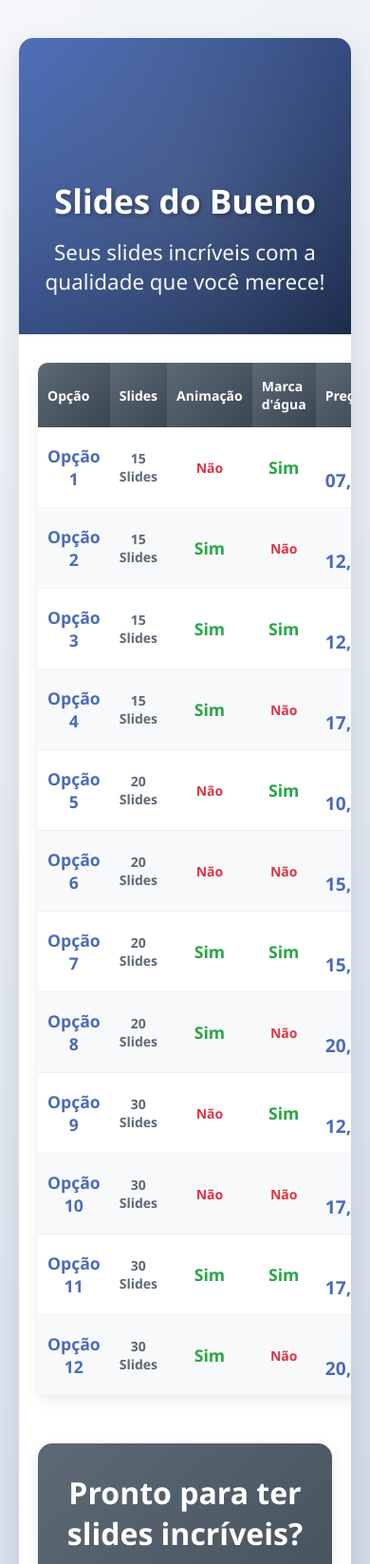
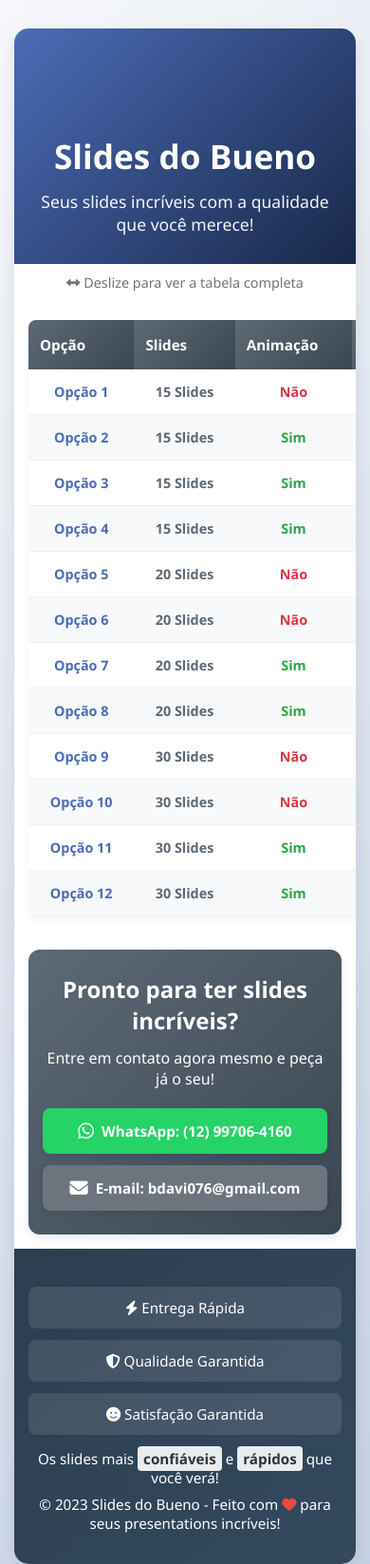
Before and after one commit to bdavi076-dot/bdavi076-dot.github.io, a plain HTML site: page index.html in a window 390 px wide. Shown: the top 1647 px of the page at 95% size. Drawn offline with Linux system fonts and the light colour scheme.

Commit message:
index.html

```diff
--- a/index.html
+++ b/index.html
@@ -20,7 +20,7 @@
             display: flex;
             flex-direction: column;
             align-items: center;
-            padding: 20px;
+            padding: 15px;
         }
 
         .container {
@@ -28,82 +28,69 @@
             width: 100%;
             background: white;
             border-radius: 15px;
-            box-shadow: 0 10px 30px rgba(0, 0, 0, 0.1);
+            box-shadow: 0 5px 15px rgba(0, 0, 0, 0.08);
             overflow: hidden;
-            margin: 20px 0;
+            margin: 15px 0;
         }
 
         .header {
             background: linear-gradient(135deg, #4b6cb7 0%, #182848 100%);
             color: white;
             text-align: center;
-            padding: 40px 20px;
+            padding: 30px 15px;
             position: relative;
             overflow: hidden;
         }
 
-        .header::before {
-            content: "";
-            position: absolute;
-            top: -50%;
-            left: -50%;
-            width: 200%;
-            height: 200%;
-            background: radial-gradient(circle, rgba(255,255,255,0.1) 0%, rgba(255,255,255,0) 60%);
-            transform: rotate(30deg);
-        }
-
         .header h1 {
-            font-size: 3rem;
-            margin-bottom: 15px;
-            font-weight: 800;
-            text-shadow: 2px 2px 4px rgba(0,0,0,0.3);
-            position: relative;
+            font-size: 2.2rem;
+            margin-bottom: 12px;
+            font-weight: 700;
         }
 
         .header p {
-            font-size: 1.4rem;
+            font-size: 1.1rem;
             opacity: 0.95;
             max-width: 600px;
             margin: 0 auto;
-            position: relative;
         }
 
         .logo {
-            font-size: 4rem;
-            margin-bottom: 20px;
+            font-size: 3rem;
+            margin-bottom: 15px;
             color: #ffffff;
-            text-shadow: 0 0 10px rgba(0,0,0,0.2);
-            position: relative;
         }
 
         .table-container {
             overflow-x: auto;
-            padding: 30px 20px;
+            padding: 20px 15px;
+            -webkit-overflow-scrolling: touch;
         }
 
         table {
             width: 100%;
             border-collapse: collapse;
             margin: 0 auto;
-            box-shadow: 0 5px 15px rgba(0, 0, 0, 0.08);
-            border-radius: 10px;
+            box-shadow: 0 3px 10px rgba(0, 0, 0, 0.05);
+            border-radius: 8px;
             overflow: hidden;
+            min-width: 600px; /* Força scroll horizontal em mobile */
         }
 
         th {
             background: linear-gradient(135deg, #5D6975 0%, #3A4753 100%);
             color: white;
-            padding: 20px;
+            padding: 16px 12px;
             text-align: left;
-            font-weight: 700;
-            font-size: 1.1rem;
+            font-weight: 600;
+            font-size: 0.95rem;
         }
 
         td {
-            padding: 18px 20px;
+            padding: 14px 12px;
             border-bottom: 1px solid #f0f0f0;
             color: #444;
+            font-size: 0.9rem;
         }
 
         tr:nth-child(even) {
@@ -112,14 +99,12 @@
 
         tr:hover {
             background-color: #e9ecef;
-            transition: all 0.2s ease;
         }
 
         .opcao {
-            font-weight: 700;
+            font-weight: 600;
             color: #4b6cb7;
             text-align: center;
-            font-size: 1.1rem;
         }
 
         .slides {
@@ -134,8 +119,7 @@
 
         .sim {
             color: #28a745;
-            font-weight: 700;
-            font-size: 1.1rem;
+            font-weight: 600;
         }
 
         .nao {
@@ -145,52 +129,54 @@
 
         .preco {
             text-align: right;
-            font-weight: 800;
+            font-weight: 700;
             color: #4b6cb7;
-            font-size: 1.2rem;
         }
 
         .cta-box {
             background: linear-gradient(135deg, #5D6975 0%, #3A4753 100%);
             color: white;
-            padding: 30px;
+            padding: 25px 15px;
             text-align: center;
-            margin: 20px;
-            border-radius: 15px;
-            box-shadow: 0 5px 15px rgba(0, 0, 0, 0.1);
+            margin: 15px;
+            border-radius: 12px;
+            box-shadow: 0 4px 10px rgba(0, 0, 0, 0.08);
         }
 
         .cta-box h2 {
-            font-size: 2rem;
-            margin-bottom: 15px;
+            font-size: 1.5rem;
+            margin-bottom: 12px;
+        }
+
+        .cta-box p {
+            margin-bottom: 20px;
         }
 
         .contact-buttons {
             display: flex;
-            justify-content: center;
-            gap: 20px;
-            margin-top: 25px;
-            flex-wrap: wrap;
+            flex-direction: column;
+            gap: 12px;
+            margin-top: 20px;
         }
 
         .contact-button {
-            display: inline-flex;
+            display: flex;
             align-items: center;
             justify-content: center;
-            padding: 16px 30px;
+            padding: 14px 20px;
             background: #25D366;
             color: white;
-            border-radius: 50px;
+            border-radius: 8px;
             text-decoration: none;
-            font-weight: 700;
-            transition: all 0.3s ease;
-            box-shadow: 0 5px 15px rgba(0, 0, 0, 0.1);
-            font-size: 1.1rem;
+            font-weight: 600;
+            transition: all 0.2s ease;
+            box-shadow: 0 3px 8px rgba(0, 0, 0, 0.1);
+            font-size: 0.95rem;
         }
 
         .contact-button:hover {
-            transform: translateY(-5px);
-            box-shadow: 0 8px 20px rgba(0, 0, 0, 0.2);
+            transform: translateY(-2px);
+            box-shadow: 0 5px 12px rgba(0, 0, 0, 0.15);
         }
 
         .contact-button.whatsapp {
@@ -202,79 +188,113 @@
         }
 
         .button-icon {
-            margin-right: 10px;
-            font-size: 1.4rem;
+            margin-right: 8px;
+            font-size: 1.2rem;
         }
 
         .footer {
-            padding: 30px;
+            padding: 25px 15px;
             text-align: center;
             background: linear-gradient(135deg, #2c3e50 0%, #34495e 100%);
             color: white;
-            font-size: 1.1rem;
+            font-size: 0.95rem;
         }
 
         .footer p {
-            margin: 10px 0;
+            margin: 8px 0;
         }
 
         .guarantee {
             display: flex;
-            justify-content: center;
-            gap: 20px;
-            margin: 20px 0;
-            flex-wrap: wrap;
+            flex-direction: column;
+            gap: 12px;
+            margin: 15px 0;
         }
 
         .guarantee-item {
             background: rgba(255, 255, 255, 0.1);
-            padding: 15px;
-            border-radius: 10px;
-            min-width: 200px;
+            padding: 12px;
+            border-radius: 8px;
             text-align: center;
-            backdrop-filter: blur(5px);
-        }
-
-        @media (max-width: 768px) {
-            .header h1 {
-                font-size: 2.2rem;
-            }
-
-            th, td {
-                padding: 15px 10px;
-                font-size: 14px;
-            }
-
-            .contact-buttons {
-                flex-direction: column;
-                align-items: center;
-            }
-
-            .contact-button {
-                width: 90%;
-            }
-
-            .guarantee {
-                flex-direction: column;
-                align-items: center;
-            }
-
-            .guarantee-item {
-                width: 90%;
-            }
-        }
-
-        .emoji {
-            font-size: 1.2rem;
-            margin: 0 3px;
         }
 
         .highlight {
             background: #e9ecef;
             padding: 3px 6px;
-            border-radius: 5px;
-            font-weight: 700;
+            border-radius: 4px;
+            font-weight: 600;
             color: #333;
+        }
+
+        /* Media Query para tablets */
+        @media (min-width: 768px) {
+            .header {
+                padding: 40px 20px;
+            }
+
+            .header h1 {
+                font-size: 2.8rem;
+            }
+
+            .header p {
+                font-size: 1.3rem;
+            }
+
+            .contact-buttons {
+                flex-direction: row;
+                justify-content: center;
+            }
+
+            .contact-button {
+                flex: 1;
+                max-width: 280px;
+            }
+
+            .guarantee {
+                flex-direction: row;
+                justify-content: center;
+                gap: 15px;
+            }
+
+            .guarantee-item {
+                flex: 1;
+                max-width: 250px;
+            }
+        }
+
+        /* Media Query para desktops */
+        @media (min-width: 1024px) {
+            .container {
+                margin: 20px 0;
+            }
+
+            .header h1 {
+                font-size: 3rem;
+            }
+
+            table {
+                min-width: auto;
+            }
+
+            th, td {
+                padding: 18px 15px;
+                font-size: 1rem;
+            }
+        }
+
+        /* Melhorias de usabilidade para mobile */
+        .scroll-hint {
+            text-align: center;
+            padding: 10px 0;
+            color: #6c757d;
+            font-size: 0.9rem;
+            display: none;
+        }
+
+        @media (max-width: 767px) {
+            .scroll-hint {
+                display: block;
+            }
         }
     </style>
 </head>
@@ -286,6 +306,10 @@
             </div>
             <h1>Slides do Bueno</h1>
             <p>Seus slides incríveis com a qualidade que você merece!</p>
+        </div>
+
+        <div class="scroll-hint">
+            <i class="fas fa-arrows-alt-h"></i> Deslize para ver a tabela completa
         </div>
 
         <div class="table-container">
```
